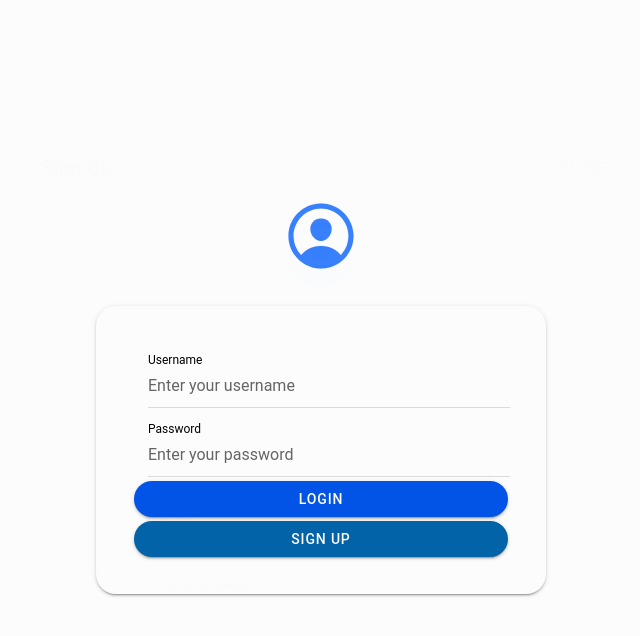
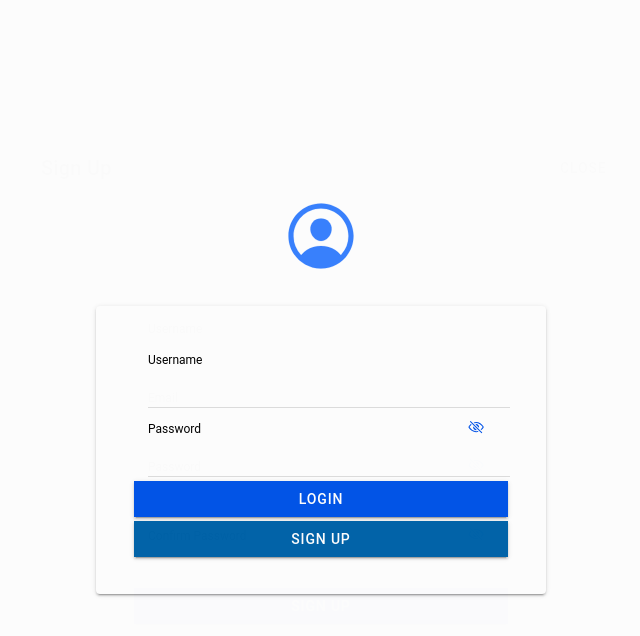
Before and after one commit to Sisyphus-dj/it35-lab, a React (Vite) app: page /it35-lab in a window 1280 px wide. Both pictures are taken after a click on the element "SIGN UP". Shown: the top 636 px of the page, without its empty margins (319-959 px from the left). Built offline with nearby package versions, Linux system fonts and the light colour scheme.

Commit message:
Added show/hide toggle button

```diff
--- a/src/pages/Login.tsx
+++ b/src/pages/Login.tsx
@@ -16,7 +16,7 @@ import {
   IonCardContent,
   IonIcon
 } from '@ionic/react';
-import { personCircleOutline } from 'ionicons/icons';
+import { personCircleOutline, eyeOffOutline, eyeOutline } from 'ionicons/icons';
 import { useState } from 'react';
 import { useIonRouter } from '@ionic/react';
 
@@ -26,6 +26,8 @@ const Login: React.FC = () => {
   const [confirmPassword, setConfirmPassword] = useState('');
   const [email, setEmail] = useState('');
   const [isSignupOpen, setIsSignupOpen] = useState(false);
+  const [showPassword, setShowPassword] = useState(false);
+  const [showConfirmPassword, setShowConfirmPassword] = useState(false);
   const [showAlert, setShowAlert] = useState(false);
   const [alertMessage, setAlertMessage] = useState('');
   const [toastMessage, setToastMessage] = useState('');
@@ -65,23 +67,26 @@ const Login: React.FC = () => {
 
   return (
     <IonPage>
-      <IonContent className="ion-padding" fullscreen>
+      <IonContent className="ion-padding login-background" fullscreen>
         <div className="login-container">
           <IonIcon icon={personCircleOutline} className="login-icon" />
-          <IonCard className="login-card rounded-card">
+          <IonCard className="login-card">
             <IonCardContent>
-              <IonItem>
+              <IonItem className="input-item">
                 <IonLabel position="stacked">Username</IonLabel>
-                <IonInput value={username} onIonChange={(e) => setUsername(e.detail.value!)} required placeholder="Enter your username" />
+                <IonInput value={username} onIonChange={(e) => setUsername(e.detail.value!)} required />
               </IonItem>
 
-              <IonItem>
+              <IonItem className="input-item">
                 <IonLabel position="stacked">Password</IonLabel>
-                <IonInput type="password" value={password} onIonChange={(e) => setPassword(e.detail.value!)} required placeholder="Enter your password" />
+                <IonInput type={showPassword ? 'text' : 'password'} value={password} onIonChange={(e) => setPassword(e.detail.value!)} required />
+                <IonButton fill="clear" slot="end" onClick={() => setShowPassword(!showPassword)}>
+                  <IonIcon icon={showPassword ? eyeOutline : eyeOffOutline} />
+                </IonButton>
               </IonItem>
 
-              <IonButton onClick={handleLogin} expand="full" shape="round">Login</IonButton>
-              <IonButton expand="full" color="secondary" shape="round" onClick={() => setIsSignupOpen(true)}>Sign Up</IonButton>
+              <IonButton onClick={handleLogin} expand="full" className="auth-button">Login</IonButton>
+              <IonButton expand="full" color="secondary" className="auth-button" onClick={() => setIsSignupOpen(true)}>Sign Up</IonButton>
             </IonCardContent>
           </IonCard>
         </div>
@@ -97,30 +102,35 @@ const Login: React.FC = () => {
           </IonHeader>
           <IonContent className="ion-padding">
             <div className="signup-container">
-              <IonIcon icon={personCircleOutline} className="signup-icon" />
-              <IonCard className="signup-card rounded-card">
+              <IonCard className="signup-card">
                 <IonCardContent>
-                  <IonItem>
+                  <IonItem className="input-item">
                     <IonLabel position="stacked">Username</IonLabel>
                     <IonInput value={username} onIonChange={(e) => setUsername(e.detail.value!)} required />
                   </IonItem>
 
-                  <IonItem>
+                  <IonItem className="input-item">
                     <IonLabel position="stacked">Email</IonLabel>
                     <IonInput type="email" value={email} onIonChange={(e) => setEmail(e.detail.value!)} required />
                   </IonItem>
 
-                  <IonItem>
+                  <IonItem className="input-item">
                     <IonLabel position="stacked">Password</IonLabel>
-                    <IonInput type="password" value={password} onIonChange={(e) => setPassword(e.detail.value!)} required />
+                    <IonInput type={showPassword ? 'text' : 'password'} value={password} onIonChange={(e) => setPassword(e.detail.value!)} required />
+                    <IonButton fill="clear" slot="end" onClick={() => setShowPassword(!showPassword)}>
+                      <IonIcon icon={showPassword ? eyeOutline : eyeOffOutline} />
+                    </IonButton>
                   </IonItem>
 
-                  <IonItem>
+                  <IonItem className="input-item">
                     <IonLabel position="stacked">Confirm Password</IonLabel>
-                    <IonInput type="password" value={confirmPassword} onIonChange={(e) => setConfirmPassword(e.detail.value!)} required />
+                    <IonInput type={showConfirmPassword ? 'text' : 'password'} value={confirmPassword} onIonChange={(e) => setConfirmPassword(e.detail.value!)} required />
+                    <IonButton fill="clear" slot="end" onClick={() => setShowConfirmPassword(!showConfirmPassword)}>
+                      <IonIcon icon={showConfirmPassword ? eyeOutline : eyeOffOutline} />
+                    </IonButton>
                   </IonItem>
 
-                  <IonButton expand="full" color="primary" shape="round" onClick={handleSignup}>Sign Up</IonButton>
+                  <IonButton expand="full" color="primary" className="auth-button" onClick={handleSignup}>Sign Up</IonButton>
                 </IonCardContent>
               </IonCard>
             </div>
@@ -133,7 +143,7 @@ const Login: React.FC = () => {
 
       <style>
         {`
-          .login-container, .signup-container {
+           .login-container, .signup-container {
             display: flex;
             flex-direction: column;
             align-items: center;
```
